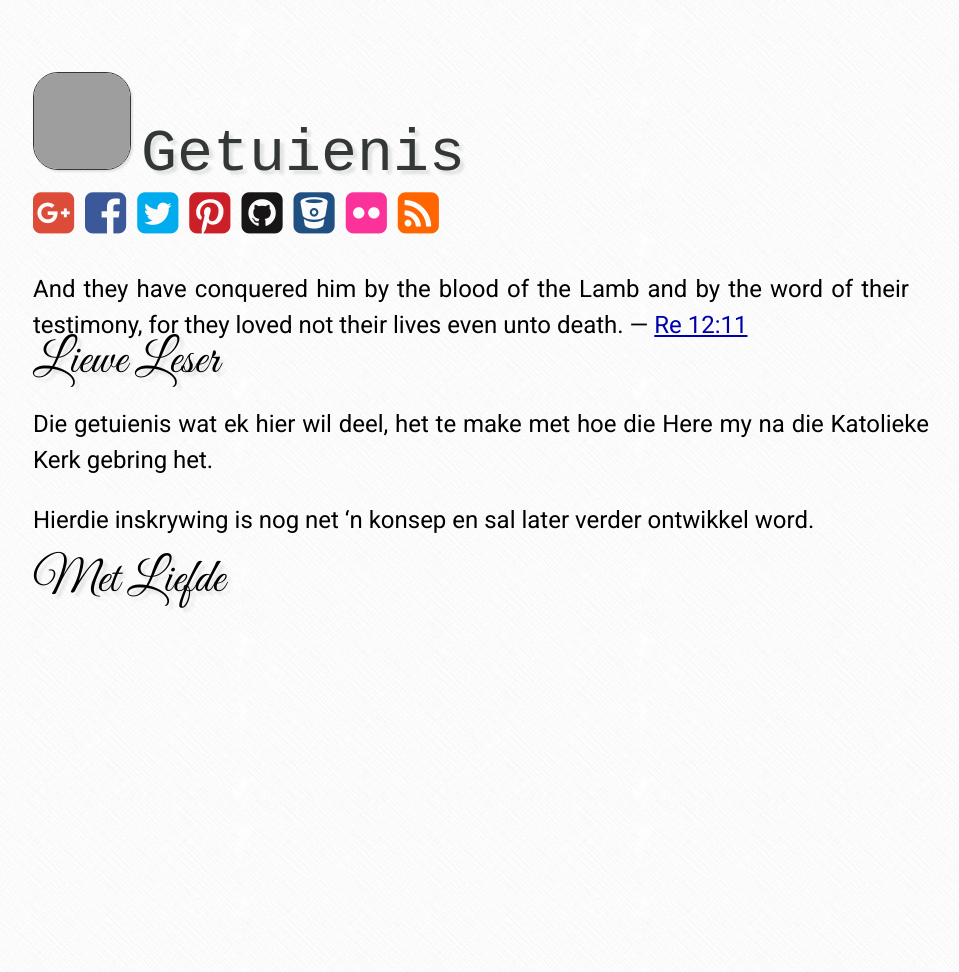
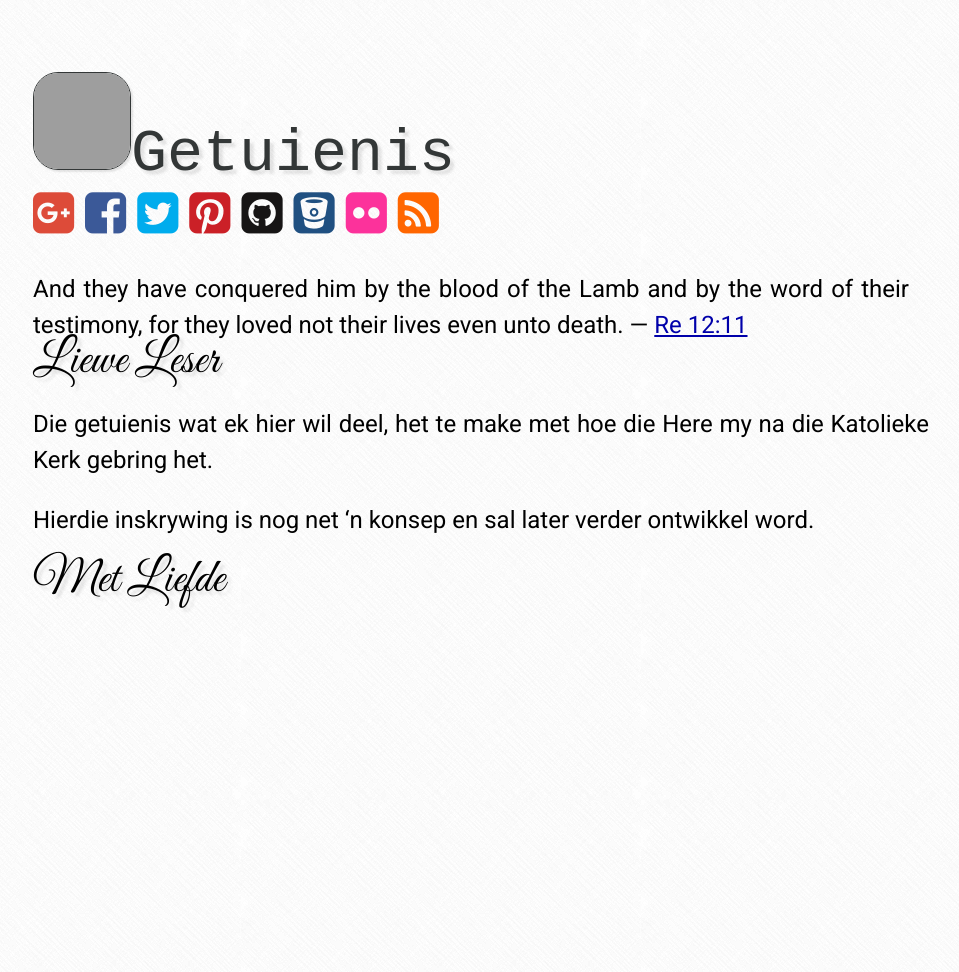
Before and after one commit to afrikatoliek/afrikatoliek.github.io, a Jekyll site: the page built from _posts/2014-11-04-getuienis.md, in a window 1280 px wide. Shown: the whole page, without its empty margins (159-1118 px from the left). Built offline with Jekyll 4.4.1, drawn with Linux system fonts in a browser that asks for light colours; nearby versions of some CDN libraries; some web fonts are replaced; grey boxes are pictures that could not be loaded.

Commit message:
Tema verstellings.

```diff
--- a/css/screen.css
+++ b/css/screen.css
@@ -84,13 +84,13 @@ table {
   color: #FF00FF;
 }
 
-.site .heading .title {
+.site .heading .title span {
   vertical-align: text-top;
   text-align: left;
   height: 112px;
 }
 
-.site .heading .thumb {
+.site .heading .thumb span {
   height: 112px;
   margin-right: 10px;
 }
```
